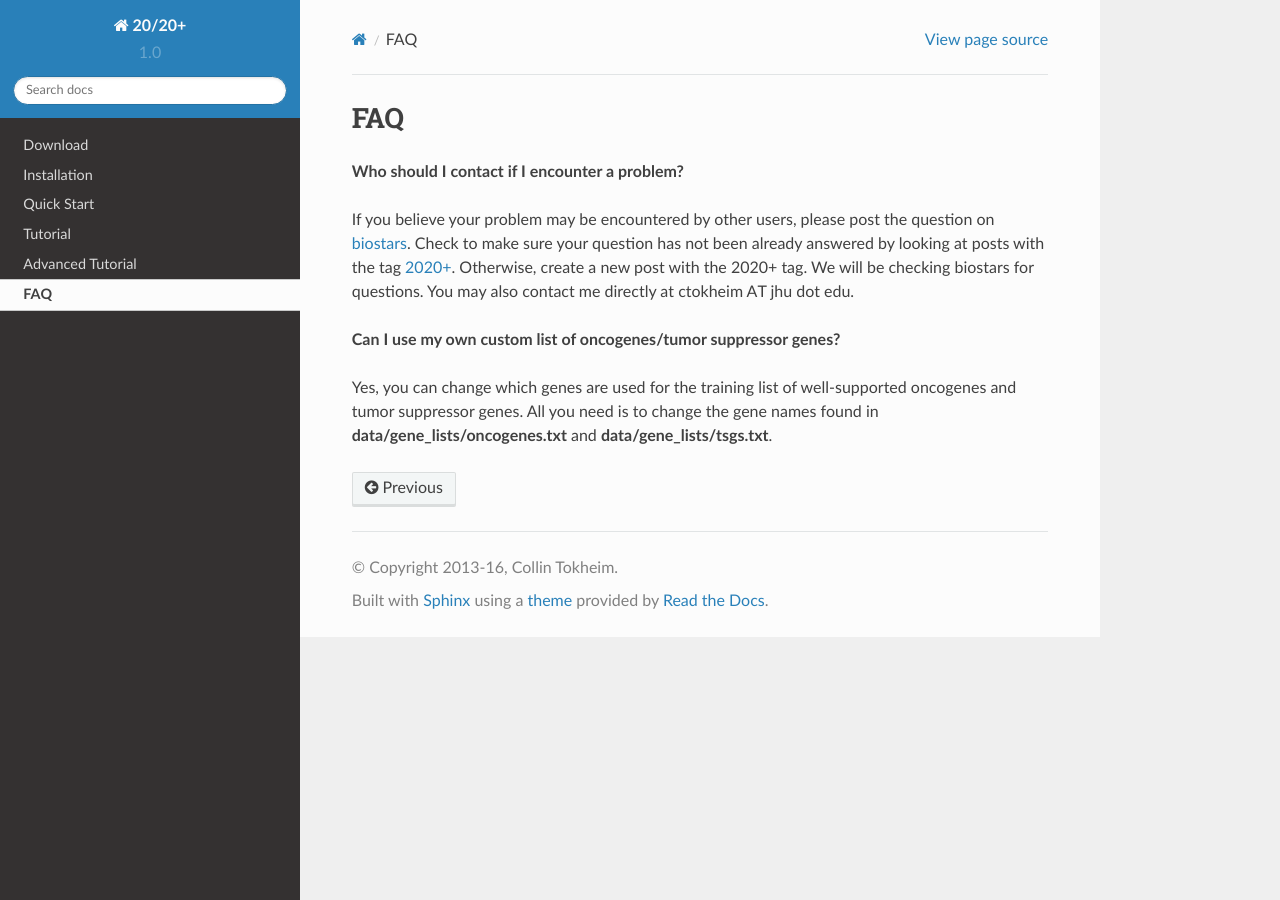
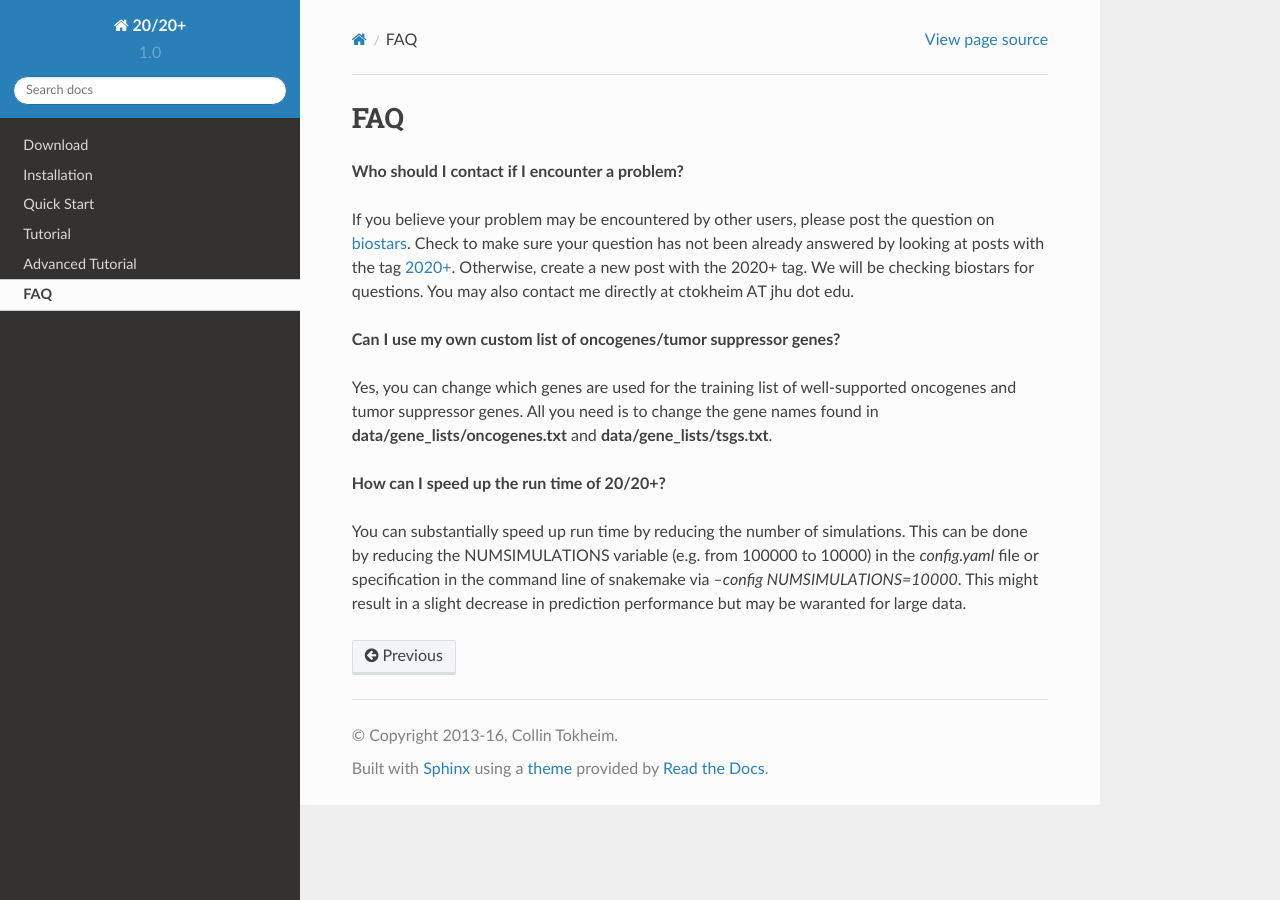
Before and after one commit to KarchinLab/2020plus, a Sphinx documentation site: the page built from doc/faq.rst, in a window 1280 px wide. Built offline with Sphinx 7.4.7 and the Read the Docs theme 2.0.0, drawn with Linux system fonts in a browser that asks for light colours.

Commit message:
Added note in doc to explain how to decrease run time

```diff
--- a/doc/faq.rst
+++ b/doc/faq.rst
@@ -16,3 +16,8 @@ ctokheim AT jhu dot edu.
 Yes, you can change which genes are used for the training list of well-supported oncogenes
 and tumor suppressor genes. All you need is to change the gene names found
 in **data/gene_lists/oncogenes.txt** and **data/gene_lists/tsgs.txt**.
+
+**How can I speed up the run time of 20/20+?**
+
+You can substantially speed up run time by reducing the number of simulations.
+This can be done by reducing the NUMSIMULATIONS variable (e.g. from 100000 to 10000) in the `config.yaml` file or specification in the command line of snakemake via `--config NUMSIMULATIONS=10000`. This might result in a slight decrease in prediction performance but may be waranted for large data.
--- a/doc/tutorial.rst
+++ b/doc/tutorial.rst
@@ -105,6 +105,9 @@ error. The "-j" argument can restrict the number of concurrent jobs submitted to
 The "-w 10 --max-jobs-per-second 1" parameters are issued to avoid overly quick
 job submissions to the cluster.
 
+.. note:: You can substantially speed up run time by reducing the number of simulations.
+          This can be done by reducing the NUMSIMULATIONS variable (e.g. from 100000 to 10000) in the `config.yaml` file or specification in the command line of snakemake via `--config NUMSIMULATIONS=10000`. This might result in a slight decrease in prediction performance but may be waranted for large data.
+
 20/20+ output
 #############
 
```
